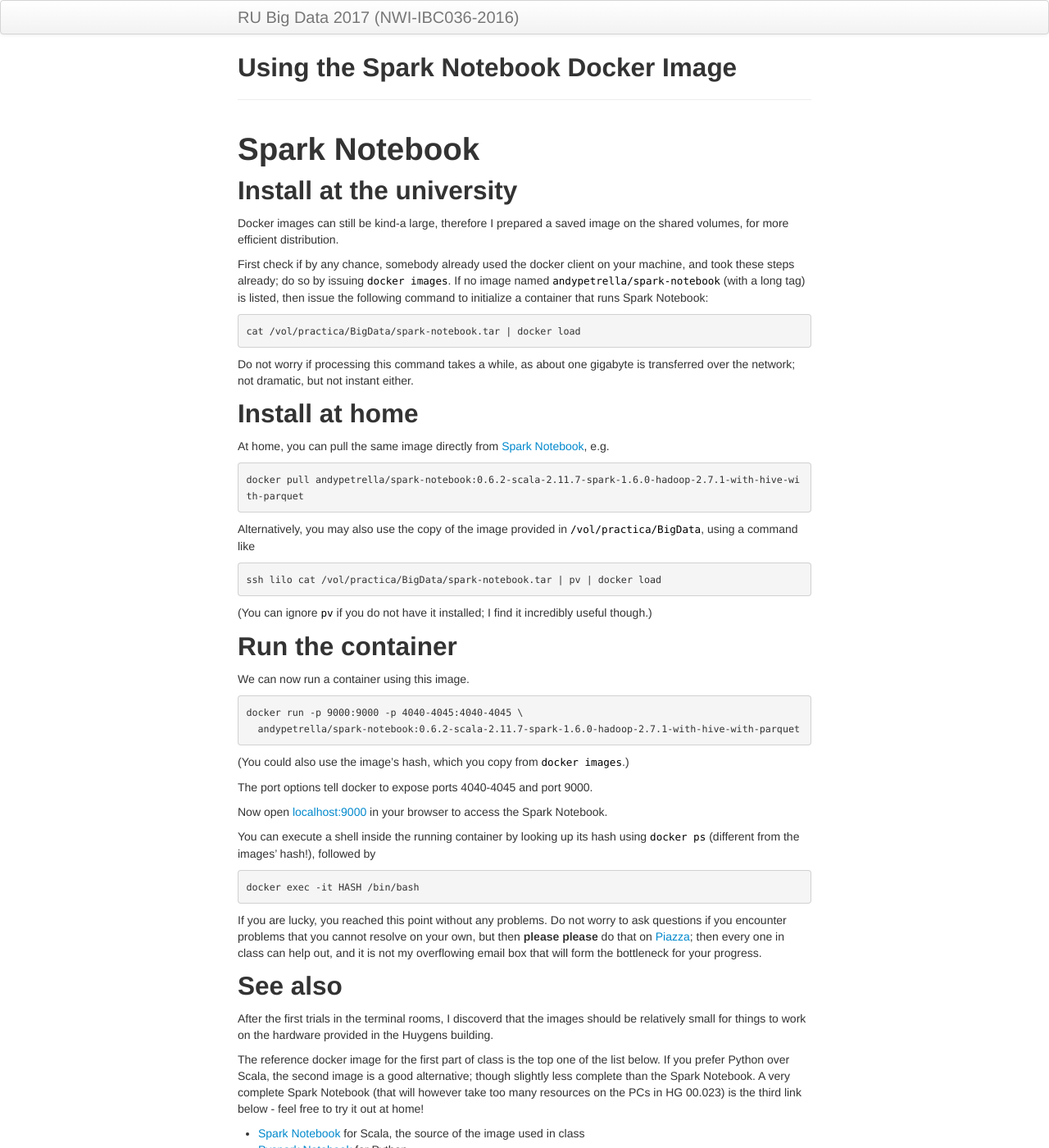
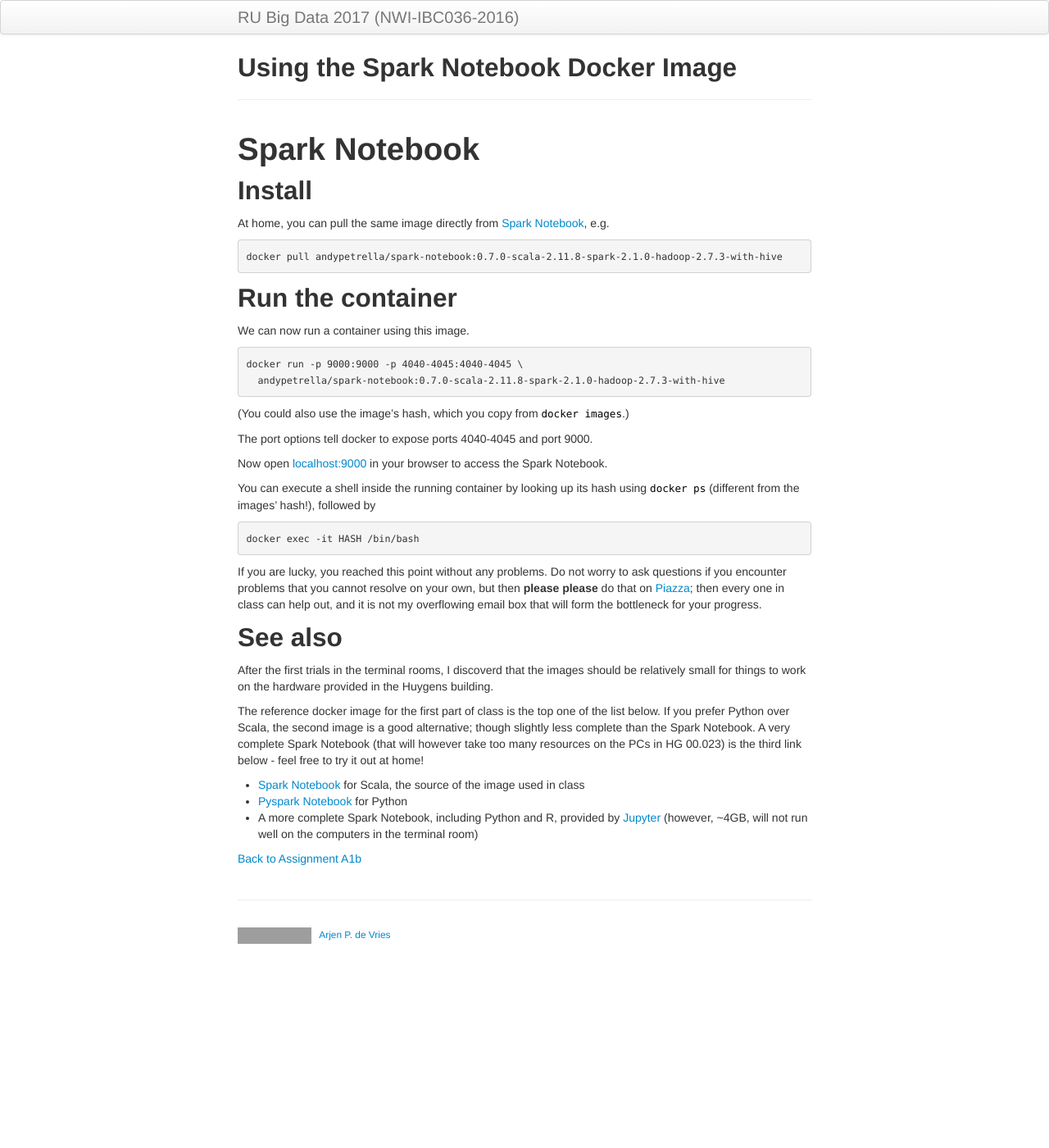
Before and after one commit to Thelukepet/course, a Jekyll site: the page built from background/spark-notebook.md, in a window 1280 px wide and 1400 px high. Shown: the whole window at 82% size. Built offline with Jekyll 4.4.1, drawn with Linux system fonts in a browser that asks for light colours; grey boxes are pictures that could not be loaded.

````diff
--- a/background/spark-notebook.md
+++ b/background/spark-notebook.md
@@ -6,41 +6,19 @@
 
 # Spark Notebook
 
-## Install at the university
-
-Docker images can still be kind-a large, therefore I prepared a saved image on the shared volumes, for more efficient distribution.
-
-First check if by any chance, somebody already used the docker client on your machine, and took these steps already;
-do so by issuing `docker images`.  If no image named `andypetrella/spark-notebook` (with a long tag) is listed,
-then issue the following command to initialize a container that runs Spark Notebook:
-
-```
-cat /vol/practica/BigData/spark-notebook.tar | docker load
-```
-
-Do not worry if processing this command takes a while, as about one gigabyte is transferred over the network;
-not dramatic, but not instant either.
-
-## Install at home
+## Install
 
 At home, you can pull the same image directly from [Spark Notebook](http://spark-notebook.io), e.g.
 ```
-docker pull andypetrella/spark-notebook:0.6.2-scala-2.11.7-spark-1.6.0-hadoop-2.7.1-with-hive-with-parquet
+docker pull andypetrella/spark-notebook:0.7.0-scala-2.11.8-spark-2.1.0-hadoop-2.7.3-with-hive
 ```
-
-Alternatively, you may also use the copy of the image provided in `/vol/practica/BigData`, using a command like
-```
-ssh lilo cat /vol/practica/BigData/spark-notebook.tar | pv | docker load
-```
-
-(You can ignore `pv` if you do not have it installed; I find it incredibly useful though.)
 
 ## Run the container
 
 We can now run a container using this image.
 
     docker run -p 9000:9000 -p 4040-4045:4040-4045 \
-      andypetrella/spark-notebook:0.6.2-scala-2.11.7-spark-1.6.0-hadoop-2.7.1-with-hive-with-parquet
+      andypetrella/spark-notebook:0.7.0-scala-2.11.8-spark-2.1.0-hadoop-2.7.3-with-hive
 
 (You could also use the image's hash, which you copy from `docker images`.)
 
````
Also changed, not shown: assignments/A1b-docker.md (+3 -3 lines), 1 other file.
